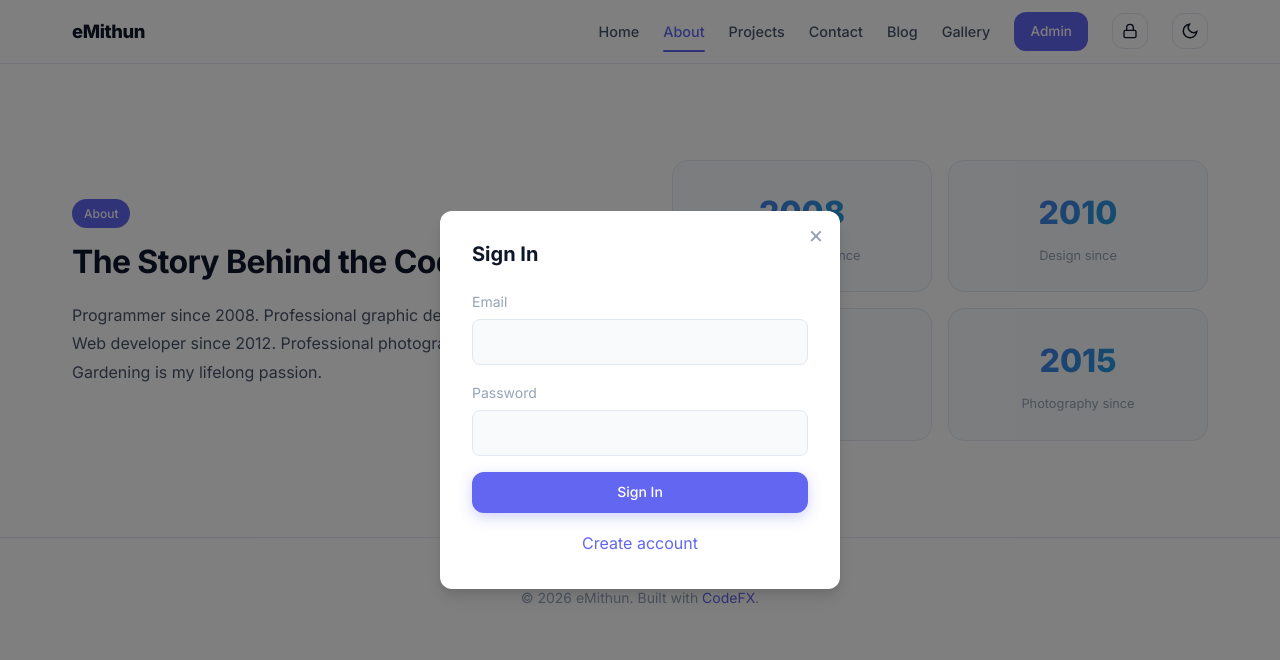
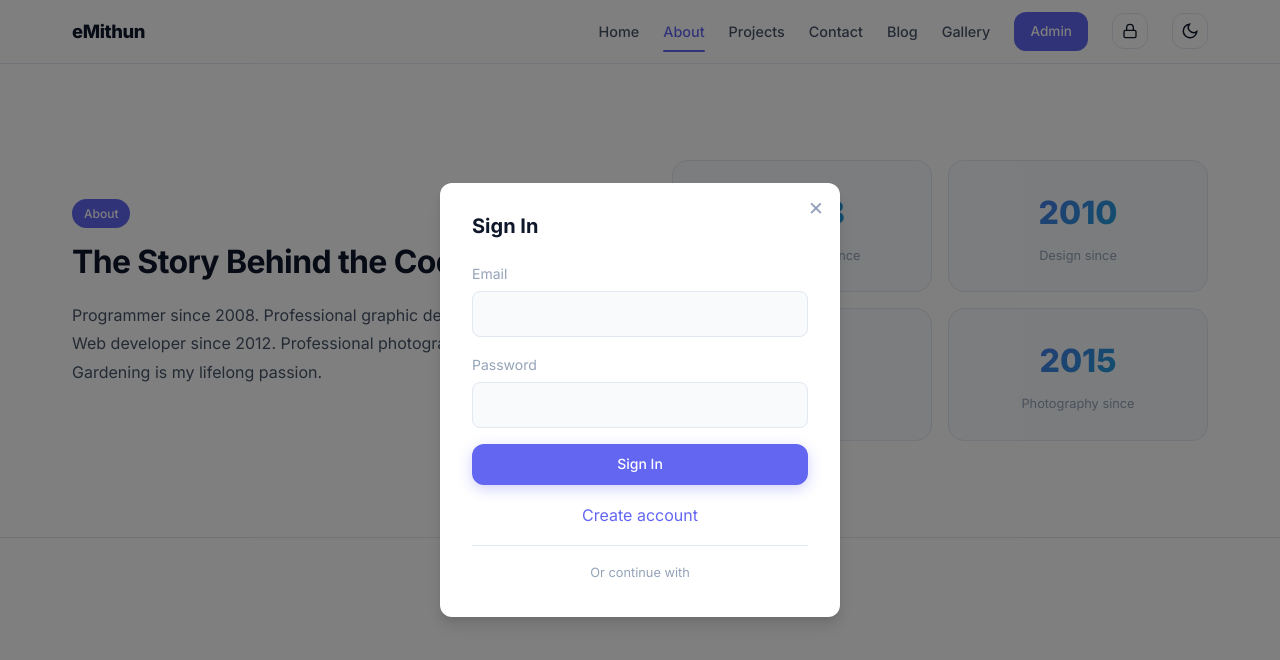
Before and after one commit to eMithun/eMithun.github.io, a plain HTML site: page about.html in a window 1280 px wide. Both pictures are taken after a click on the button 1130 px from the left and 31 px from the top of the page. Drawn offline with Linux system fonts and the light colour scheme.

Commit message:
deploy: eMithun/CodeFX@0bf11533f194fdd4297dfcda0c203acec99be187

```diff
--- a/about.html
+++ b/about.html
@@ -19,6 +19,7 @@
   <link rel="stylesheet" href="/assets/css/variables.css">
   <link rel="stylesheet" href="/assets/css/utilities.css">
   <link rel="stylesheet" href="/assets/css/auth.css">
+  <link rel="stylesheet" href="/assets/css/sso.css">
   <link rel="preconnect" href="https://fonts.googleapis.com">
   <link rel="preconnect" href="https://fonts.gstatic.com" crossorigin>
   <link href="https://fonts.googleapis.com/css2?family=Inter:wght@400;500;600;700;800&display=swap" rel="stylesheet">
@@ -156,5 +157,6 @@
   <script id="codefx-config" type="application/json">{"sections":["about","skills","experience","projects","contact"],"name":"eMithun","description":"Programmer since 2008 · Designer since 2010 · Photographer since 2015 · Gardener for life","about":"Programmer since 2008. Professional graphic designer since 2010. Web developer since 2012. Professional photographer since 2015. Gardening is my lifelong passion.","skills":[{"title":"Programming","desc":"C, C++, Python"},{"title":"Web Dev","desc":"React, Node, Django"},{"title":"Design","desc":"Logo, Banner, Mockup"},{"title":"Photography","desc":"Portrait, Landscape, Macro"},{"title":"Gardening","desc":"Bonsai, Cloning, Landscaping"}],"projects":[{"title":"CodeFX","desc":"Modular multi-platform web framework"},{"title":"Photography Portfolio","desc":"Professional photography showcase"},{"title":"Garden Shop","desc":"Plant shop with fertilizer & tools"}]}</script>
   <script src="/assets/js/core.js"></script>
   <script src="/assets/js/auth.js"></script>
+  <script src="/assets/js/sso.js"></script>
 </body>
 </html>
--- a/assets/js/auth.js
+++ b/assets/js/auth.js
@@ -3,6 +3,8 @@
 
   const AUTH_KEY = 'codefx_session'
   const SECRET_TRIGGER = 'Control+Shift+L'
+  const SESSION_DURATION = 604800000
+  const MIN_PW_LEN = 8
   let loginModal = null
   let isLoggedIn = !!localStorage.getItem(AUTH_KEY)
   let hiddenClickCount = 0
@@ -113,6 +115,7 @@
   }
 
   async function handleRegister(name, email, password) {
+    if (password.length < MIN_PW_LEN) { alert('Password must be at least ' + MIN_PW_LEN + ' characters'); return }
     const mode = document.querySelector('meta[name="codefx-mode"]')?.content || 'static'
     if (mode === 'static') {
       localStorage.setItem(AUTH_KEY, JSON.stringify({ email, name, loginTime: Date.now() }))
--- a/assets/js/sso.js
+++ b/assets/js/sso.js
@@ -1,8 +1,15 @@
 (function(){'use strict';
 function addSSOButtons() {
-  var loginForm = document.querySelector('.auth-form') || document.getElementById('login-form')
-  if (!loginForm || document.querySelector('.sso-buttons')) return
-  var providers = JSON.parse(localStorage.getItem('codefx_sso_providers') || '["google","github"]')
+  var forms = document.querySelectorAll('#codefx-login-form, .auth-form, #login-form')
+  if (!forms.length) return
+  var loginForm = forms[0]
+  if (loginForm.querySelector('.sso-buttons')) return
+  var modeEl = document.querySelector('meta[name="codefx-mode"]')
+  var mode = modeEl ? modeEl.content : 'static'
+  var providers = []
+  if (mode === 'static') {
+    providers = JSON.parse(localStorage.getItem('codefx_sso_providers') || '[]')
+  }
   var ssoDiv = document.createElement('div')
   ssoDiv.className = 'sso-buttons'
   var label = document.createElement('p')
@@ -20,5 +27,11 @@ function addSSOButtons() {
   })
   loginForm.appendChild(ssoDiv)
 }
-document.addEventListener('DOMContentLoaded', addSSOButtons)
+function initSSO() {
+  addSSOButtons()
+  var observer = new MutationObserver(function() { addSSOButtons() })
+  observer.observe(document.body, { childList: true, subtree: true })
+}
+document.addEventListener('DOMContentLoaded', initSSO)
+window.CodeFX && CodeFX.on('auth:showModal', initSSO)
 })();
--- a/blog/rss.xml
+++ b/blog/rss.xml
@@ -5,7 +5,7 @@
     <link>https://eMithun.github.io</link>
     <description>Latest blog posts from eMithun</description>
     <language>en-us</language>
-    <lastBuildDate>Wed, 13 May 2026 09:39:09 GMT</lastBuildDate>
+    <lastBuildDate>Wed, 13 May 2026 09:47:34 GMT</lastBuildDate>
     <atom:link href="https://eMithun.github.io/blog/rss.xml" rel="self" type="application/rss+xml"/>
   </channel>
 </rss>
```
Also changed, not shown: contact.html (+2 -0 lines), index.html (+2 -0 lines), projects.html (+2 -0 lines).
